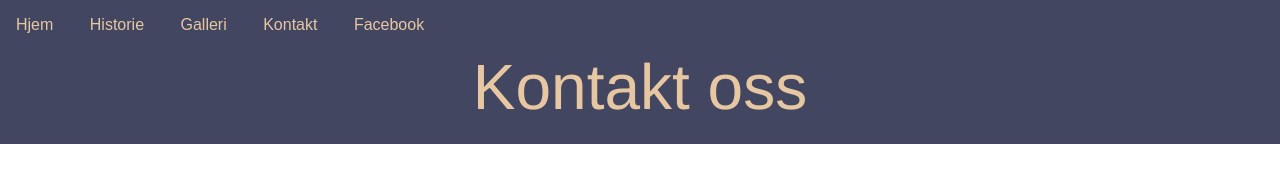
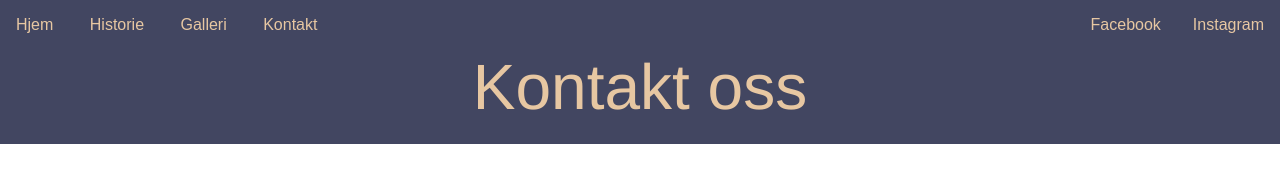
Before and after one commit to Danieljohansen97/wtnWebsite, a plain HTML site: page contact.html in a window 1280 px wide. Drawn offline with Linux system fonts and the light colour scheme.

Commit message:
Update nav for other pages

```diff
--- a/contact.html
+++ b/contact.html
@@ -25,7 +25,8 @@
                     <li><a href="history.html">Historie</a></li>
                     <li><a href="gallery.html">Galleri</a></li>
                     <li><a href="contact.html">Kontakt</a></li>
-                    <li id="fbLink"><a href="https://www.facebook.com/Widae-Taekkyeon-Norway-157527321082241/" target="_blank">Facebook</a></li>
+                    <li class="smLink"><a href="https://www.instagram.com/widae_taekkyeon_norge/" target="_blank">Instagram</a></li>
+                    <li class="smLink"><a href="https://www.facebook.com/Widae-Taekkyeon-Norway-157527321082241/" target="_blank">Facebook</a></li>
                 </ul>
             </div>
         </div>
```
Also changed, not shown: gallery.html (+2 -1 lines), history.html (+2 -1 lines).
